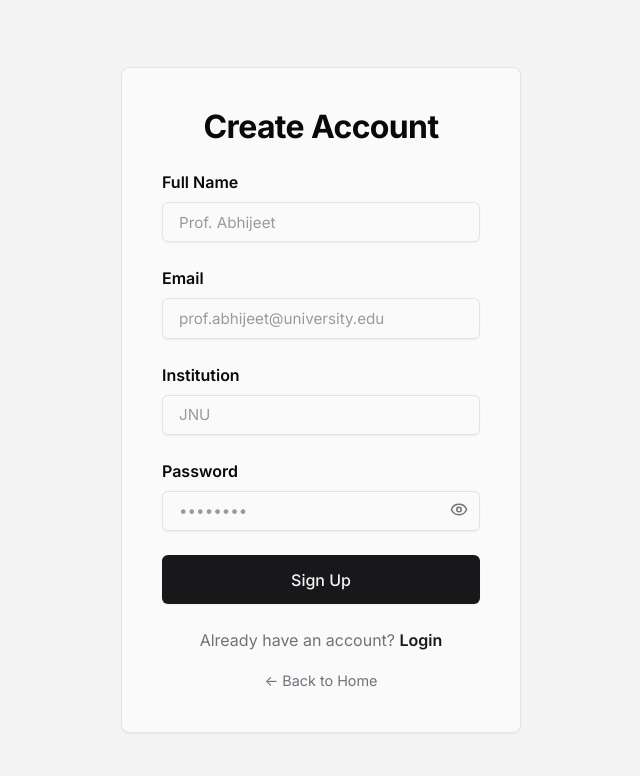
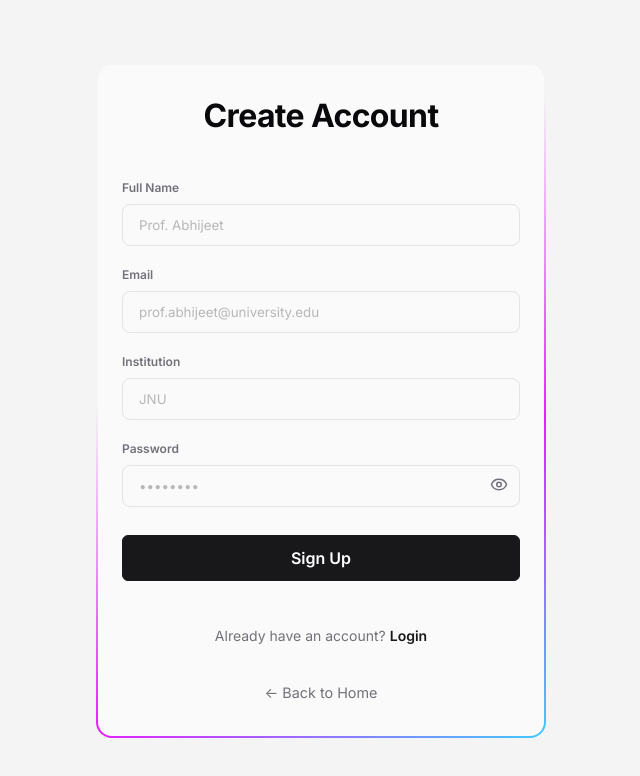
Before and after one commit to Abhijeet0848/Drillbit, a Next.js app: page /signup in a window 1280 px wide. Shown: the top 776 px of the page, without its empty margins (319-959 px from the left). Built offline with nearby package versions, Linux system fonts and the light colour scheme.

Commit message:
style: apply Uiverse.io animated gradient form container to auth pages

```diff
--- /dev/null
+++ b/app/AuthForm.css
@@ -0,0 +1,102 @@
+.form-container {
+  width: 100%;
+  max-width: 450px;
+  background: linear-gradient(var(--bg-surface), var(--bg-surface)) padding-box,
+              linear-gradient(145deg, transparent 35%, #e81cff, #40c9ff) border-box;
+  border: 2px solid transparent;
+  padding: 32px 24px;
+  font-size: 14px;
+  font-family: inherit;
+  color: var(--text-main);
+  display: flex;
+  flex-direction: column;
+  gap: 20px;
+  box-sizing: border-box;
+  border-radius: 16px;
+  margin: 0 auto;
+}
+
+.form-container button:active {
+  scale: 0.95;
+}
+
+.form-container .form {
+  display: flex;
+  flex-direction: column;
+  gap: 20px;
+}
+
+.form-container .form-group {
+  display: flex;
+  flex-direction: column;
+  gap: 2px;
+}
+
+.form-container .form-group label {
+  display: block;
+  margin-bottom: 5px;
+  color: var(--text-muted);
+  font-weight: 600;
+  font-size: 12px;
+}
+
+.form-container .form-group input {
+  width: 100%;
+  padding: 12px 16px;
+  border-radius: 8px;
+  color: var(--text-main);
+  font-family: inherit;
+  background-color: transparent;
+  border: 1px solid var(--glass-border);
+}
+
+.form-container .form-group textarea {
+  width: 100%;
+  padding: 12px 16px;
+  border-radius: 8px;
+  resize: none;
+  color: var(--text-main);
+  height: 96px;
+  border: 1px solid var(--glass-border);
+  background-color: transparent;
+  font-family: inherit;
+}
+
+.form-container .form-group input::placeholder {
+  opacity: 0.5;
+}
+
+.form-container .form-group input:focus {
+  outline: none;
+  border-color: #e81cff;
+}
+
+.form-container .form-group textarea:focus {
+  outline: none;
+  border-color: #e81cff;
+}
+
+.form-container .form-submit-btn {
+  display: flex;
+  align-items: center;
+  justify-content: center;
+  font-family: inherit;
+  color: white;
+  font-weight: 600;
+  width: 100%;
+  background: var(--primary);
+  border: 1px solid var(--primary);
+  padding: 12px 16px;
+  font-size: 16px;
+  gap: 8px;
+  margin-top: 8px;
+  cursor: pointer;
+  border-radius: 6px;
+  transition: all 0.2s ease;
+}
+
+.form-container .form-submit-btn:hover {
+  background-color: transparent;
+  border-color: #e81cff;
+  color: #e81cff;
+}
--- a/app/signup/page.tsx
+++ b/app/signup/page.tsx
@@ -4,6 +4,7 @@ import Link from 'next/link';
 import { useRouter } from 'next/navigation';
 import { useState } from 'react';
 import { Eye, EyeOff } from 'lucide-react';
+import '../AuthForm.css';
 
 export default function SignupPage() {
   const router = useRouter();
@@ -43,26 +44,26 @@ export default function SignupPage() {
 
   return (
     <div className="container" style={{ minHeight: '100vh', display: 'flex', alignItems: 'center', justifyContent: 'center', padding: '2rem 0' }}>
-      <div className="glass-panel animate-fade" style={{ padding: '2.5rem', width: '100%', maxWidth: '400px' }}>
+      <div className="form-container animate-fade">
         <h1 style={{ fontSize: '2rem', marginBottom: '1.5rem', textAlign: 'center', fontWeight: 700, color: 'var(--text-main)' }}>Create Account</h1>
         {error && <div style={{ color: 'var(--error)', background: 'rgba(239, 68, 68, 0.1)', border: '1px solid rgba(239, 68, 68, 0.2)', padding: '0.75rem', borderRadius: '6px', marginBottom: '1rem', fontSize: '0.9rem', fontWeight: 500 }}>{error}</div>}
-        <form onSubmit={handleSubmit} style={{ display: 'flex', flexDirection: 'column', gap: '1.5rem' }}>
-          <div>
-            <label style={{ display: 'block', marginBottom: '0.5rem', fontWeight: 600, color: 'var(--text-main)' }}>Full Name</label>
-            <input type="text" name="name" className="input-field" required placeholder="Prof. Abhijeet" style={{ width: '100%' }} />
+        <form className="form" onSubmit={handleSubmit}>
+          <div className="form-group">
+            <label>Full Name</label>
+            <input type="text" name="name" required placeholder="Prof. Abhijeet" />
           </div>
-          <div>
-            <label style={{ display: 'block', marginBottom: '0.5rem', fontWeight: 600, color: 'var(--text-main)' }}>Email</label>
-            <input type="email" name="email" className="input-field" required placeholder="prof.abhijeet@university.edu" style={{ width: '100%' }} />
+          <div className="form-group">
+            <label>Email</label>
+            <input type="email" name="email" required placeholder="prof.abhijeet@university.edu" />
           </div>
-          <div>
-            <label style={{ display: 'block', marginBottom: '0.5rem', fontWeight: 600, color: 'var(--text-main)' }}>Institution</label>
-            <input type="text" name="institution" className="input-field" placeholder="JNU" style={{ width: '100%' }} />
+          <div className="form-group">
+            <label>Institution</label>
+            <input type="text" name="institution" placeholder="JNU" />
           </div>
-          <div>
-            <label style={{ display: 'block', marginBottom: '0.5rem', fontWeight: 600, color: 'var(--text-main)' }}>Password</label>
+          <div className="form-group">
+            <label>Password</label>
             <div style={{ position: 'relative' }}>
-              <input type={showPassword ? "text" : "password"} name="password" className="input-field" required placeholder="••••••••" style={{ width: '100%', paddingRight: '2.5rem' }} />
+              <input type={showPassword ? "text" : "password"} name="password" required placeholder="••••••••" style={{ paddingRight: '2.5rem' }} />
               <button
                 type="button"
                 onClick={() => setShowPassword(!showPassword)}
@@ -73,7 +74,7 @@ export default function SignupPage() {
               </button>
             </div>
           </div>
-          <button type="submit" disabled={loading} className="btn btn-primary hover-lift" style={{ width: '100%', padding: '0.85rem', opacity: loading ? 0.7 : 1, fontSize: '1rem' }}>{loading ? 'Signing up...' : 'Sign Up'}</button>
+          <button type="submit" disabled={loading} className="form-submit-btn" style={{ opacity: loading ? 0.7 : 1 }}>{loading ? 'Signing up...' : 'Sign Up'}</button>
         </form>
         <p style={{ textAlign: 'center', marginTop: '1.5rem', color: 'var(--text-muted)' }}>
           Already have an account? <Link href="/login" style={{ color: 'var(--primary)', fontWeight: 600, textDecoration: 'none' }}>Login</Link>
```
Also changed, not shown: app/login/page.tsx (+10 -9 lines).
